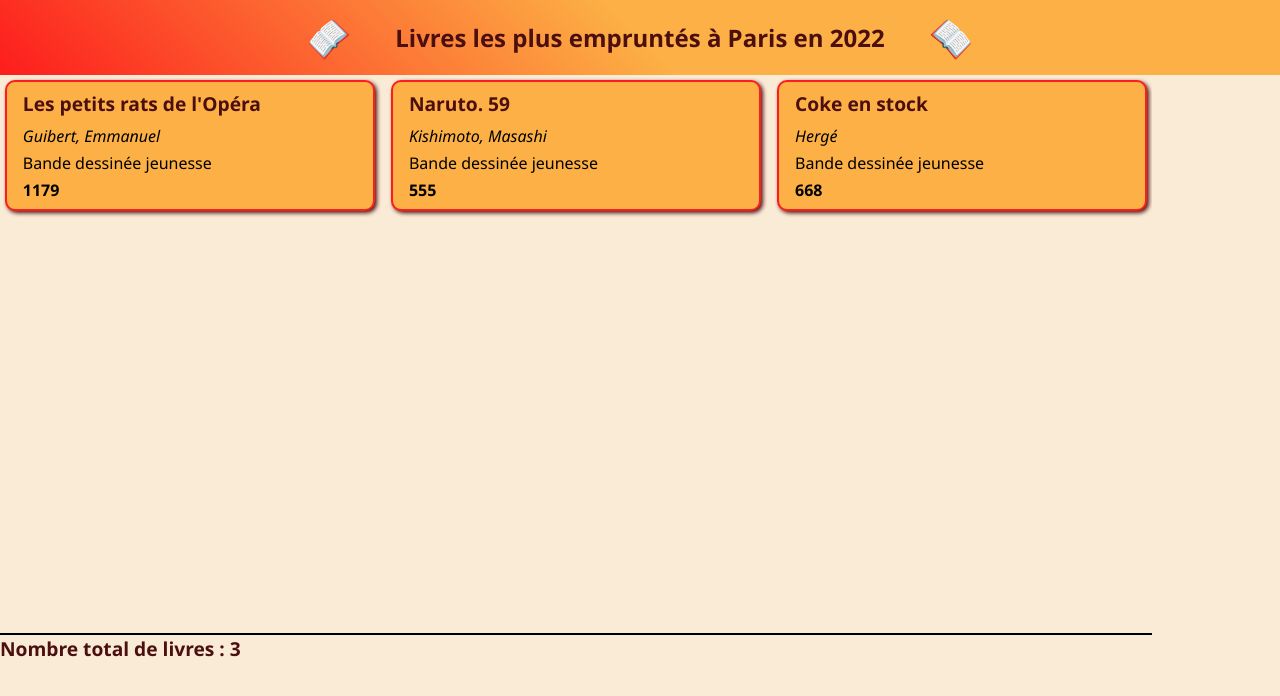
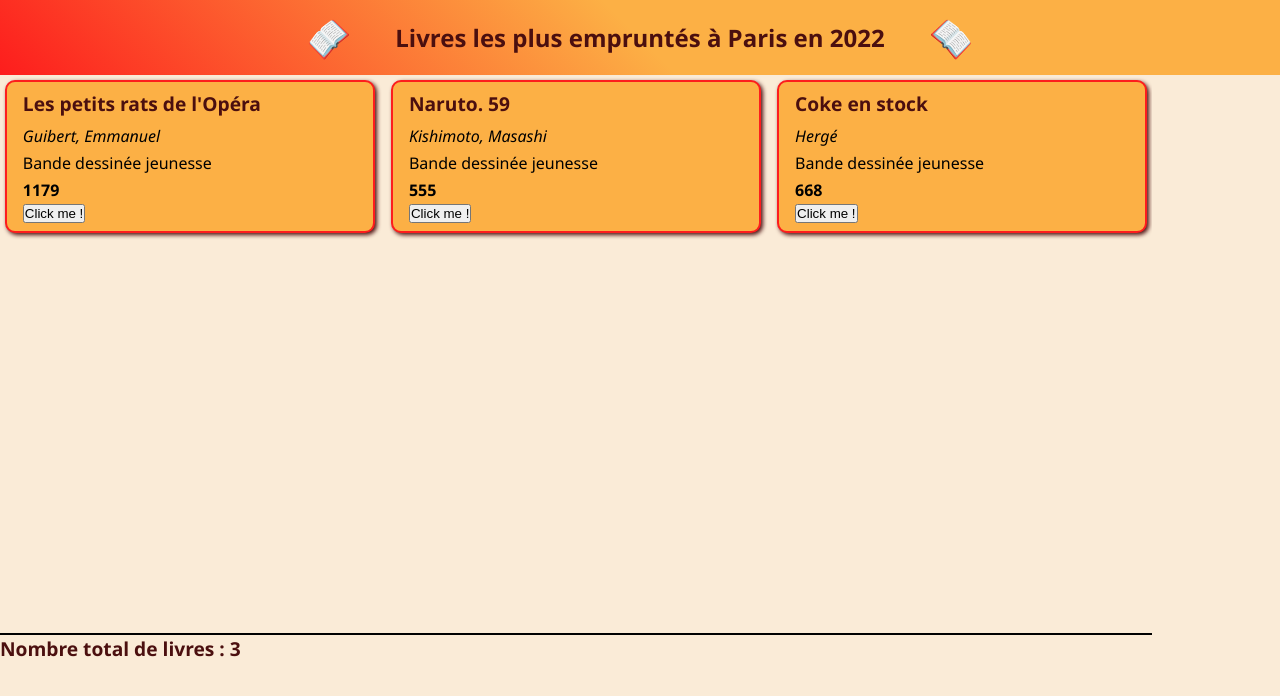
Before and after one commit to Ellundril/adataviz-react, a React (Vite) app: page / in a window 1280 px wide. Shown: the top 696 px of the page. Built offline with nearby package versions, Linux system fonts and the light colour scheme.

Commit message:
Ajout d'un composant bouton

```diff
--- a/src/App.jsx
+++ b/src/App.jsx
@@ -2,6 +2,7 @@ import Entete from "./components/Entete";
 import Carte from "./components/Carte";
 import { donnees } from "./donnees.js";
 import NombredeTitres from "./components/NombreDeTitres.jsx";
+import Button from "./components/Button.jsx";
 
 function App() {
   return (
--- /dev/null
+++ b/src/components/Button.jsx
@@ -0,0 +1,3 @@
+export default function Button({ action }) {
+  return <button onClick={action}>Click me !</button>;
+}
--- a/src/components/Carte.jsx
+++ b/src/components/Carte.jsx
@@ -1,10 +1,16 @@
+import Button from "./Button.jsx";
+
 export default function Carte({ titre, auteur, typeDoc, prets }) {
+  function boutonClique() {
+    console.log(titre);
+  }
   return (
     <article className="carte">
       <h2 className="titre-livre">{titre}</h2>
       <p className="auteur">{auteur}</p>
       <p>{typeDoc}</p>
       <p className="prets">{prets}</p>
+      <Button action={boutonClique}></Button>
     </article>
   );
 }
```
